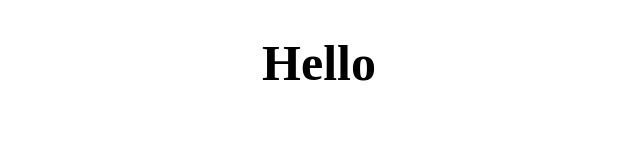
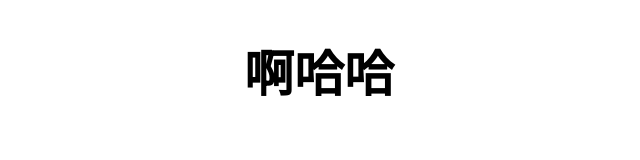
Before and after one commit to zhulinglin66/zhulinglin66.github.io, a plain HTML site: page index.html in a window 1280 px wide. Shown: the whole page, without its empty margins (321-961 px from the left). Drawn offline with Linux system fonts and the light colour scheme.

Commit message:
Update index.html

```diff
--- a/index.html
+++ b/index.html
@@ -11,6 +11,6 @@
     </style>
 </head>
 <body>
-    <h1>Hello</h1>
+    <h1>啊哈哈</h1>
 </body>
 </html>
```
